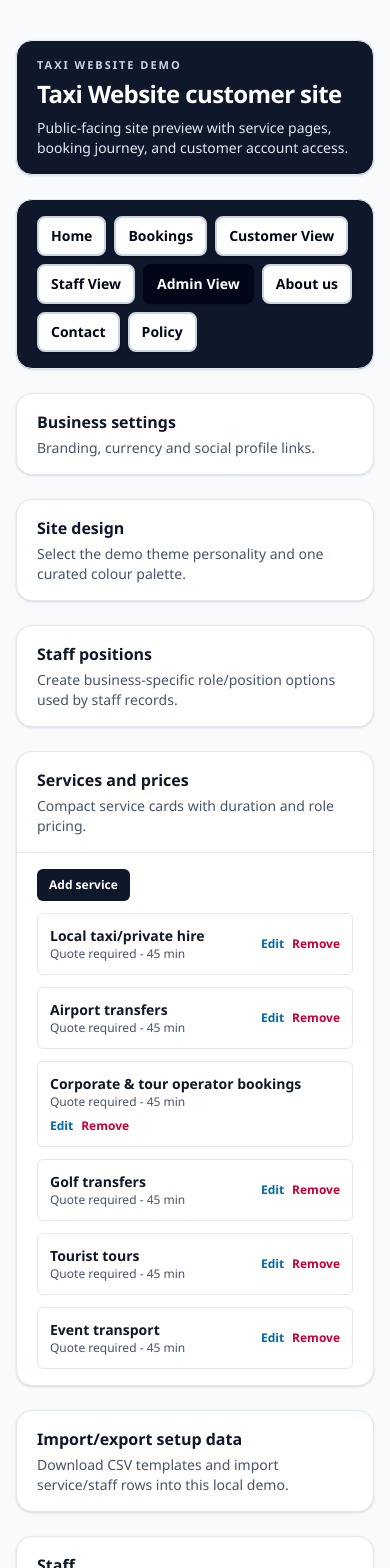
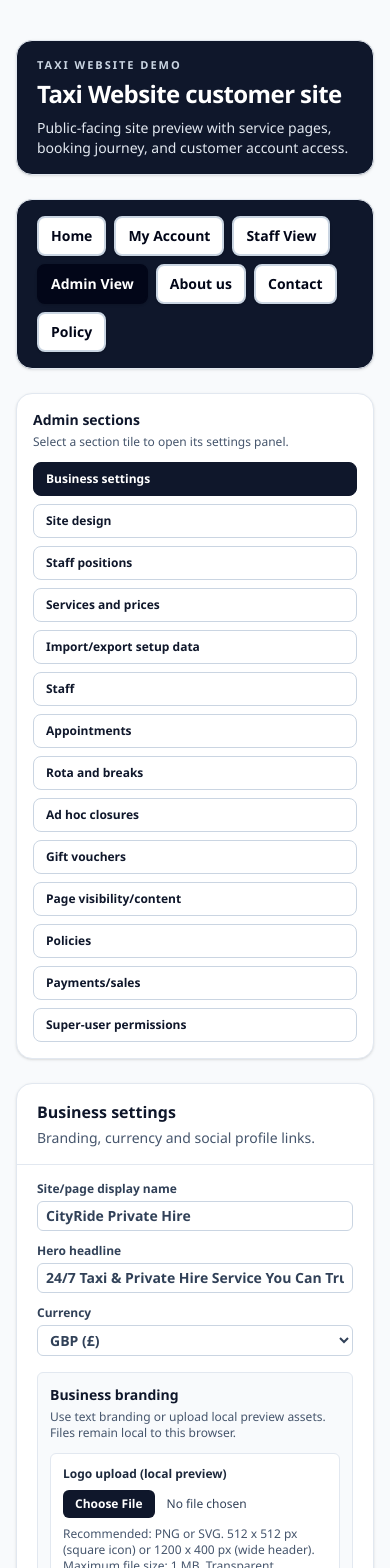
Before and after one commit to top4hotspur/subs, a Next.js app: page /demo/taxi/admin in a window 390 px wide. Shown: the top 1568 px of the page. Built offline with nearby package versions, Linux system fonts and the light colour scheme.

Commit message:
Tidy demo navigation and admin section layout

```diff
--- a/src/components/demo/demo-account-page.tsx
+++ b/src/components/demo/demo-account-page.tsx
@@ -3,6 +3,10 @@
 import { useMemo, useState } from "react";
 import { DemoSitePageShell } from "@/components/demo/demo-site-page-shell";
 import { SiteCard } from "@/components/site-ui/site-card";
+import {
+  getLocalCustomerProfile,
+  saveLocalCustomerProfile,
+} from "@/lib/demo/local-customer-profile";
 import {
   listLocalCustomerRequests,
   LOCAL_CUSTOMER_REQUESTS_KEY,
@@ -26,6 +30,8 @@ export function DemoAccountPage({ template }: DemoAccountPageProps) {
       (request) => request.templateSlug === template.slug,
     ),
   );
+  const [profile, setProfile] = useState(getLocalCustomerProfile());
+  const [savedMessage, setSavedMessage] = useState<string | null>(null);
 
   const upcoming = requests.filter(
     (request) =>
@@ -71,12 +77,55 @@ export function DemoAccountPage({ template }: DemoAccountPageProps) {
   return (
     <DemoSitePageShell template={template} settings={settings}>
       <SiteCard
-        title="Customer account bookings"
-        subtitle="View upcoming bookings, history, and cancellation options for this site."
+        title="My Account"
+        subtitle="Manage your contact details and view your bookings for this site."
       >
-        <p className="text-sm text-slate-700">
-          This is the site-scoped customer bookings area connected to the public website.
-        </p>
+        <div className="grid gap-2 sm:grid-cols-2">
+          <input
+            className="rounded-md border border-slate-300 px-2 py-1 text-sm"
+            placeholder="Your name"
+            value={profile.name}
+            onChange={(event) =>
+              setProfile((current) => ({ ...current, name: event.target.value }))
+            }
+          />
+          <input
+            className="rounded-md border border-slate-300 px-2 py-1 text-sm"
+            placeholder="Email"
+            value={profile.email}
+            onChange={(event) =>
+              setProfile((current) => ({ ...current, email: event.target.value }))
+            }
+          />
+          <input
+            className="rounded-md border border-slate-300 px-2 py-1 text-sm sm:col-span-2"
+            placeholder="Phone"
+            value={profile.phone}
+            onChange={(event) =>
+              setProfile((current) => ({ ...current, phone: event.target.value }))
+            }
+          />
+          <div className="sm:col-span-2">
+            <button
+              type="button"
+              className="rounded-md bg-sky-700 px-3 py-2 text-xs font-semibold text-white hover:bg-sky-800"
+              onClick={() => {
+                const next = saveLocalCustomerProfile({
+                  name: profile.name,
+                  email: profile.email,
+                  phone: profile.phone,
+                });
+                setProfile(next);
+                setSavedMessage("Account details saved.");
+              }}
+            >
+              Save details
+            </button>
+            {savedMessage ? (
+              <p className="mt-2 text-xs text-emerald-700">{savedMessage}</p>
+            ) : null}
+          </div>
+        </div>
       </SiteCard>
 
       <div className="grid gap-4 md:grid-cols-2">
@@ -94,6 +143,12 @@ export function DemoAccountPage({ template }: DemoAccountPageProps) {
                     {request.serviceName || "Service"} -{" "}
                     {formatUkDate(request.preferredDate || request.createdAtIso)}
                     {request.preferredTime ? ` at ${request.preferredTime}` : ""}
+                  </p>
+                  <p className="text-xs text-slate-600">
+                    Staff: {request.preferredStaffName || "Unassigned"} | Payment:{" "}
+                    {request.paymentStatus === "PAYMENT_COMPLETED"
+                      ? "Payment Completed"
+                      : "Requires Payment"}
                   </p>
                   <button
                     type="button"
@@ -121,6 +176,9 @@ export function DemoAccountPage({ template }: DemoAccountPageProps) {
                 <li key={request.id}>
                   {request.serviceName || "Service"} - {request.status} (
                   {formatUkDateTime(request.updatedAtIso)})
+                  {request.preferredStaffName
+                    ? ` - Staff: ${request.preferredStaffName}`
+                    : ""}
                 </li>
               ))}
             </ul>
--- a/src/components/demo/demo-business-admin-page.tsx
+++ b/src/components/demo/demo-business-admin-page.tsx
@@ -79,6 +79,23 @@ function optionNameById<T extends { id: string; name: string }>(
 }
 
 export function DemoBusinessAdminPage({ template }: DemoBusinessAdminPageProps) {
+  const adminSections = [
+    { id: "business-settings", label: "Business settings" },
+    { id: "site-design", label: "Site design" },
+    { id: "staff-positions", label: "Staff positions" },
+    { id: "services-prices", label: "Services and prices" },
+    { id: "import-export", label: "Import/export setup data" },
+    { id: "staff", label: "Staff" },
+    { id: "appointments", label: "Appointments" },
+    { id: "rota-breaks", label: "Rota and breaks" },
+    { id: "closures", label: "Ad hoc closures" },
+    { id: "gift-vouchers", label: "Gift vouchers" },
+    { id: "page-content", label: "Page visibility/content" },
+    { id: "policies", label: "Policies" },
+    { id: "payments", label: "Payments/sales" },
+    { id: "super-user", label: "Super-user permissions" },
+  ] as const;
+
   const initialSettings = useMemo(() => getLocalCustomerSiteSettings(template.slug, template), [template]);
   const [settings, setSettings] = useState(initialSettings);
   const [voucherSettings, setVoucherSettings] = useState(getLocalVoucherSettings(template.slug));
@@ -97,6 +114,9 @@ export function DemoBusinessAdminPage({ template }: DemoBusinessAdminPageProps)
   const [newRoleLabel, setNewRoleLabel] = useState("");
   const [expandedServiceIds, setExpandedServiceIds] = useState<string[]>([]);
   const [expandedStaffIds, setExpandedStaffIds] = useState<string[]>([]);
+  const [selectedSection, setSelectedSection] = useState<
+    (typeof adminSections)[number]["id"]
+  >("business-settings");
   const [csvPreview, setCsvPreview] = useState<{
     type: "services" | "staff";
     rows: string[];
@@ -306,7 +326,34 @@ export function DemoBusinessAdminPage({ template }: DemoBusinessAdminPageProps)
 
   return (
     <DemoSitePageShell template={template} settings={settings}>
-      <CollapsibleSection title="Business settings" subtitle="Branding, currency and social profile links.">
+      <section className="rounded-2xl border border-slate-200 bg-white p-4 shadow-sm">
+        <p className="text-sm font-semibold text-slate-900">Admin sections</p>
+        <p className="mt-1 text-xs text-slate-600">
+          Select a section tile to open its settings panel.
+        </p>
+        <div className="mt-3 grid grid-cols-1 gap-2 sm:grid-cols-2 xl:grid-cols-4">
+          {adminSections.map((section) => {
+            const active = selectedSection === section.id;
+            return (
+              <button
+                key={section.id}
+                type="button"
+                className={`rounded-lg border px-3 py-2 text-left text-xs font-semibold transition-colors ${
+                  active
+                    ? "border-slate-900 bg-slate-900 text-white"
+                    : "border-slate-300 bg-white text-slate-900 hover:bg-slate-100"
+                }`}
+                onClick={() => setSelectedSection(section.id)}
+              >
+                {section.label}
+              </button>
+            );
+          })}
+        </div>
+      </section>
+
+      {selectedSection === "business-settings" ? (
+      <CollapsibleSection title="Business settings" subtitle="Branding, currency and social profile links." defaultOpen>
         <div className="grid gap-3 sm:grid-cols-2">
           <label className="text-xs font-semibold text-slate-700">Site/page display name
             <input
@@ -433,8 +480,10 @@ export function DemoBusinessAdminPage({ template }: DemoBusinessAdminPageProps)
           </div>
         </div>
       </CollapsibleSection>
-
-      <CollapsibleSection title="Site design" subtitle="Select the demo theme personality and one curated colour palette.">
+      ) : null}
+
+      {selectedSection === "site-design" ? (
+      <CollapsibleSection title="Site design" subtitle="Select the demo theme personality and one curated colour palette." defaultOpen>
         <div className="grid gap-3 sm:grid-cols-2">
           <label className="text-xs font-semibold text-slate-700">Theme
             <select
@@ -516,8 +565,10 @@ export function DemoBusinessAdminPage({ template }: DemoBusinessAdminPageProps)
           Open customer site preview
         </a>
       </CollapsibleSection>
-
-      <CollapsibleSection title="Staff positions" subtitle="Create business-specific role/position options used by staff records.">
+      ) : null}
+
+      {selectedSection === "staff-positions" ? (
+      <CollapsibleSection title="Staff positions" subtitle="Create business-specific role/position options used by staff records." defaultOpen>
         <div className="mb-3 flex flex-wrap gap-2">
           <input className="rounded-md border border-slate-300 px-2 py-1 text-sm" placeholder="Add position" value={newRoleLabel} onChange={(event) => setNewRoleLabel(event.target.value)} />
           <button type="button" className="rounded-md bg-slate-900 px-3 py-2 text-xs font-semibold text-white hover:bg-slate-800" onClick={addRole}>Add position</button>
@@ -533,7 +584,9 @@ export function DemoBusinessAdminPage({ template }: DemoBusinessAdminPageProps)
           ))}
         </div>
       </CollapsibleSection>
-
+      ) : null}
+
+      {selectedSection === "services-prices" ? (
       <CollapsibleSection title="Services and prices" subtitle="Compact service cards with duration and role pricing." defaultOpen>
         <div className="mb-3"><button type="button" className="rounded-md bg-slate-900 px-3 py-2 text-xs font-semibold text-white hover:bg-slate-800" onClick={addService}>Add service</button></div>
         <div className="grid gap-3">
@@ -590,8 +643,10 @@ export function DemoBusinessAdminPage({ template }: DemoBusinessAdminPageProps)
           })}
         </div>
       </CollapsibleSection>
-
-      <CollapsibleSection title="Import/export setup data" subtitle="Download CSV templates and import service/staff rows into this local demo.">
+      ) : null}
+
+      {selectedSection === "import-export" ? (
+      <CollapsibleSection title="Import/export setup data" subtitle="Download CSV templates and import service/staff rows into this local demo." defaultOpen>
         <div className="grid gap-3 sm:grid-cols-2">
           <div className="rounded-lg border border-slate-200 bg-slate-50 p-3">
             <p className="text-sm font-medium text-slate-900">Services/products/pricing</p>
@@ -689,8 +744,10 @@ export function DemoBusinessAdminPage({ template }: DemoBusinessAdminPageProps)
           </div>
         ) : null}
       </CollapsibleSection>
-
-      <CollapsibleSection title="Staff" subtitle="Compact staff cards with role dropdown and available days.">
+      ) : null}
+
+      {selectedSection === "staff" ? (
+      <CollapsibleSection title="Staff" subtitle="Compact staff cards with role dropdown and available days." defaultOpen>
         <div className="mb-3"><button type="button" className="rounded-md bg-slate-900 px-3 py-2 text-xs font-semibold text-white hover:bg-slate-800" onClick={addStaff}>Add staff member</button></div>
         <div className="grid gap-3">
           {staffMembers.map((staff, index) => {
@@ -750,7 +807,9 @@ export function DemoBusinessAdminPage({ template }: DemoBusinessAdminPageProps)
           })}
         </div>
       </CollapsibleSection>
-
+      ) : null}
+
+      {selectedSection === "appointments" ? (
       <CollapsibleSection title="Appointments" subtitle="Control customer booking slot display and staff selection behaviour." defaultOpen>
         <div className="grid gap-3 sm:grid-cols-2">
           <label className="text-xs font-semibold text-slate-700">Appointment slot block size
@@ -791,12 +850,16 @@ export function DemoBusinessAdminPage({ template }: DemoBusinessAdminPageProps)
         </div>
         <p className="mt-2 text-xs text-slate-600">Slot interval affects how available times are shown on the customer booking page.</p>
       </CollapsibleSection>
-
-      <CollapsibleSection title="Rota and breaks" subtitle="Select one staff member and edit a compact weekly rota.">
+      ) : null}
+
+      {selectedSection === "rota-breaks" ? (
+      <CollapsibleSection title="Rota and breaks" subtitle="Select one staff member and edit a compact weekly rota." defaultOpen>
         <StaffRotaEditor industrySlug={template.slug} staffMembers={staffMembers} />
       </CollapsibleSection>
-
-      <CollapsibleSection title="Ad hoc closures" subtitle="Closure dates feed booking availability.">
+      ) : null}
+
+      {selectedSection === "closures" ? (
+      <CollapsibleSection title="Ad hoc closures" subtitle="Closure dates feed booking availability." defaultOpen>
         <div className="grid gap-2 sm:grid-cols-2">
           <input type="date" className="rounded-md border border-slate-300 px-2 py-1 text-sm" value={newClosureDate} onChange={(event) => setNewClosureDate(event.target.value)} />
           <input className="rounded-md border border-slate-300 px-2 py-1 text-sm" placeholder="Closure label" value={newClosureLabel} onChange={(event) => setNewClosureLabel(event.target.value)} />
@@ -879,8 +942,10 @@ export function DemoBusinessAdminPage({ template }: DemoBusinessAdminPageProps)
           ))}
         </ul>
       </CollapsibleSection>
-
-      <CollapsibleSection title="Gift vouchers" subtitle="Enable vouchers and configure delivery methods.">
+      ) : null}
+
+      {selectedSection === "gift-vouchers" ? (
+      <CollapsibleSection title="Gift vouchers" subtitle="Enable vouchers and configure delivery methods." defaultOpen>
         <div className="space-y-2 text-sm text-slate-700">
           <label className="flex items-center gap-2"><input type="checkbox" checked={voucherSettings.enabled} onChange={(event) => setVoucherSettings((current) => ({ ...current, enabled: event.target.checked }))} />Enable gift vouchers</label>
           <label className="flex items-center gap-2"><input type="checkbox" checked={voucherSettings.allowCustomValue} onChange={(event) => setVoucherSettings((current) => ({ ...current, allowCustomValue: event.target.checked }))} />Allow customer-entered voucher values</label>
@@ -902,8 +967,10 @@ export function DemoBusinessAdminPage({ template }: DemoBusinessAdminPageProps)
           <label className="text-xs">Postage charge ({formatSiteCurrency(1, currency).replace(/[0-9.,\s]/g,"")})<input type="number" step="0.5" className="mt-1 w-full rounded-md border border-slate-300 px-2 py-1 text-sm" value={voucherSettings.postageChargeGbp} onChange={(event) => setVoucherSettings((current) => ({ ...current, postageChargeGbp: Number(event.target.value || 0) }))} /></label>
         </div>
       </CollapsibleSection>
-
-      <CollapsibleSection title="Page visibility/content" subtitle="Enable pages and edit About/Contact/Policy content shown on the demo site.">
+      ) : null}
+
+      {selectedSection === "page-content" ? (
+      <CollapsibleSection title="Page visibility/content" subtitle="Enable pages and edit About/Contact/Policy content shown on the demo site." defaultOpen>
         <div className="space-y-4">
           <div className="grid gap-2 sm:grid-cols-3">
             <label className="flex items-center gap-2 text-sm text-slate-700">
@@ -1362,8 +1429,10 @@ export function DemoBusinessAdminPage({ template }: DemoBusinessAdminPageProps)
           </div>
         </div>
       </CollapsibleSection>
-
-      <CollapsibleSection title="Policies" subtitle="Set cancellation and refund notice rules for this business.">
+      ) : null}
+
+      {selectedSection === "policies" ? (
+      <CollapsibleSection title="Policies" subtitle="Set cancellation and refund notice rules for this business." defaultOpen>
         <div className="space-y-3 rounded-md border border-slate-200 bg-slate-50 p-3">
           <label className="flex items-center gap-2 text-sm text-slate-700">
             <input
@@ -1448,8 +1517,10 @@ export function DemoBusinessAdminPage({ template }: DemoBusinessAdminPageProps)
           </label>
         </div>
       </CollapsibleSection>
-
-      <CollapsibleSection title="Payments/sales" subtitle="Local-only operational sales recording preferences.">
+      ) : null}
+
+      {selectedSection === "payments" ? (
+      <CollapsibleSection title="Payments/sales" subtitle="Local-only operational sales recording preferences." defaultOpen>
         <div className="mb-3 space-y-3 rounded-md border border-slate-200 bg-slate-50 p-3">
           <label className="text-xs font-semibold text-slate-700">
             Payment setup mode
@@ -1605,14 +1676,17 @@ export function DemoBusinessAdminPage({ template }: DemoBusinessAdminPageProps)
         </div>
         <p className="mt-2 text-xs text-slate-600">Shows a staff tool for recording cash/card payments taken in store. This does not process payments, but allows for accurate finance reporting.</p>
       </CollapsibleSection>
-
-      <CollapsibleSection title="Super-user permissions" subtitle="Choose which areas delegated users can access.">
+      ) : null}
+
+      {selectedSection === "super-user" ? (
+      <CollapsibleSection title="Super-user permissions" subtitle="Choose which areas delegated users can access." defaultOpen>
         <div className="grid gap-2 sm:grid-cols-2 lg:grid-cols-4">
           {permissionAreas.map((area) => (
             <label key={area} className="flex items-center gap-2 rounded-md border border-slate-200 bg-white px-2 py-1 text-sm text-slate-700"><input type="checkbox" checked={Boolean(superUserPermissions[area])} onChange={(event) => setSuperUserPermissions((current) => ({ ...current, [area]: event.target.checked }))} />{area}</label>
           ))}
         </div>
       </CollapsibleSection>
+      ) : null}
 
       <div className="flex flex-wrap gap-2">
         <button type="button" className="rounded-md bg-sky-700 px-4 py-2 text-sm font-semibold text-white hover:bg-sky-800" onClick={persistSettings}>Save business settings</button>
--- a/src/components/demo/demo-site-nav.tsx
+++ b/src/components/demo/demo-site-nav.tsx
@@ -33,8 +33,7 @@ export function DemoSiteNav({
   const pathname = usePathname();
   const allLinks = [
     { href: `/demo/${templateSlug}`, label: "Home" },
-    { href: `/demo/${templateSlug}/booking`, label: "Bookings" },
-    { href: `/demo/${templateSlug}/account`, label: "Customer View" },
+    { href: `/demo/${templateSlug}/account`, label: "My Account" },
     { href: `/demo/${templateSlug}/staff`, label: "Staff View" },
     { href: `/demo/${templateSlug}/admin`, label: "Admin View" },
     ...(showAbout ? [{ href: `/demo/${templateSlug}/about`, label: "About us" }] : []),
--- a/src/components/requests/customer-request-form.tsx
+++ b/src/components/requests/customer-request-form.tsx
@@ -612,7 +612,7 @@ export function CustomerRequestForm({ templateSlug, services, staffMembers, init
                 href={`/demo/${templateSlug}/account?tab=bookings`}
                 className="font-semibold underline"
               >
-                View in customer account
+                View in My Account
               </Link>
             </div>
           </div>
```
Also changed, not shown: 5 other files (tests, documents, lock files or other folders).
